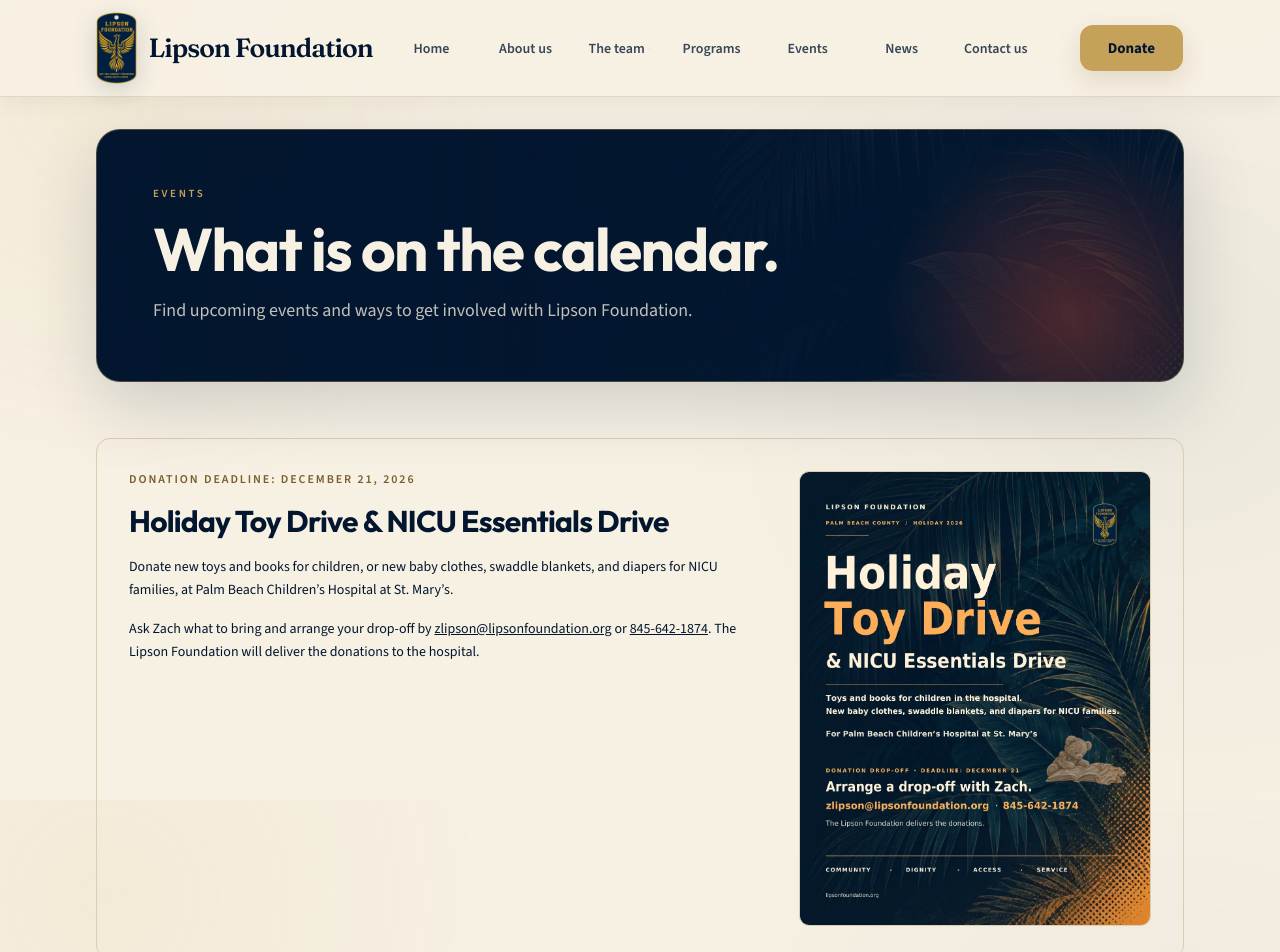
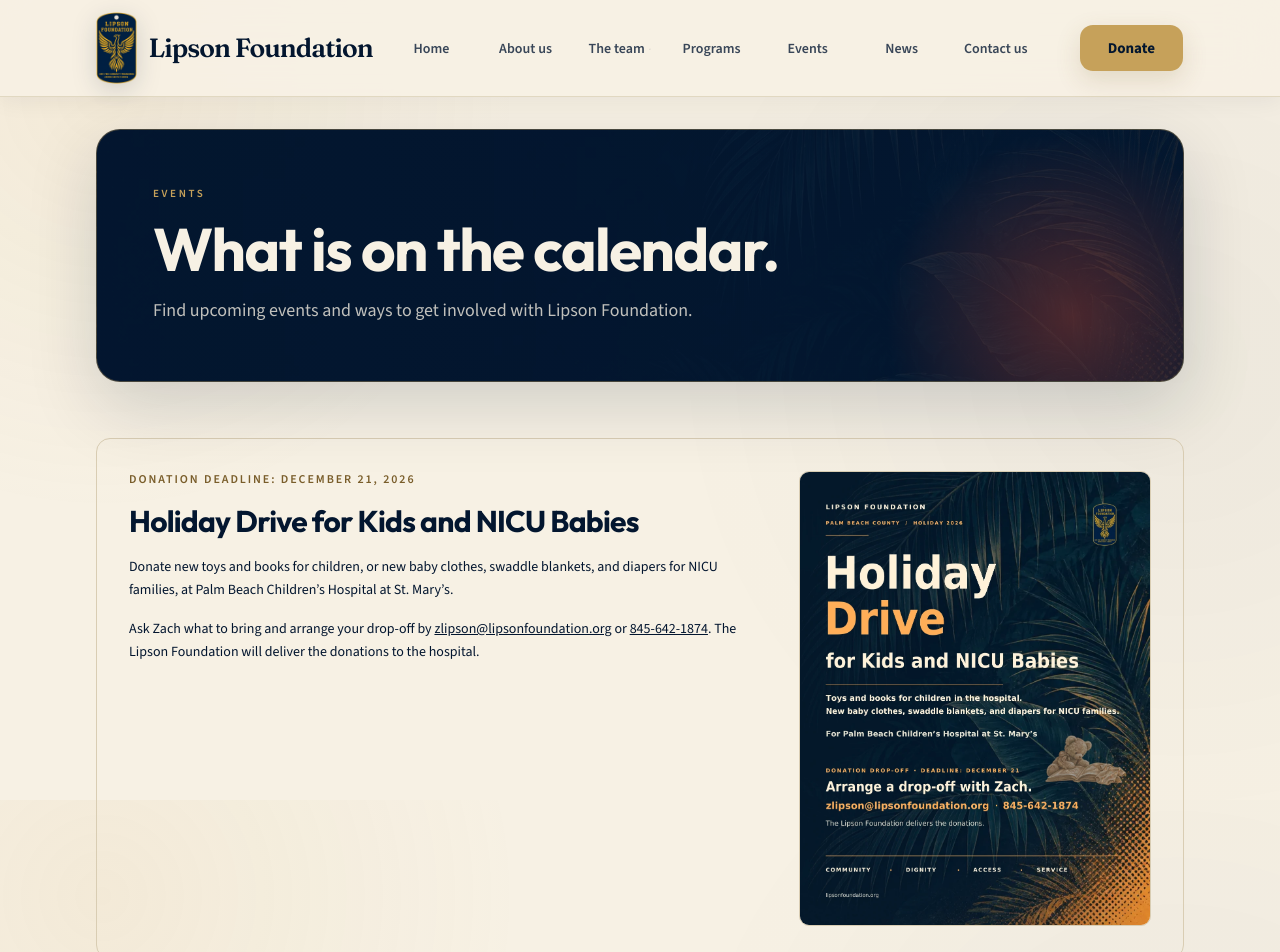
Before and after one commit to zlipson1999/lipson-foundation, a Next.js app: page /events in a window 1280 px wide. Shown: the top 952 px of the page. Built offline with nearby package versions, Linux system fonts and the light colour scheme.

Commit message:
Use final Holiday Drive for Kids and NICU Babies title

```diff
--- a/app/events/page.tsx
+++ b/app/events/page.tsx
@@ -13,7 +13,7 @@ import { events } from "@/lib/site"
 export const metadata: Metadata = pageMetadata({
   title: "Events",
   description:
-    "Public events from Lipson Foundation, including the 2026 Holiday Toy Drive and NICU Essentials Drive.",
+    "Public events from Lipson Foundation, including the 2026 Holiday Drive for Kids and NICU Babies.",
   route: "/events",
 })
 
@@ -33,7 +33,7 @@ export default function EventsPage() {
             Donation deadline: <time dateTime="2026-12-21">December 21, 2026</time>
           </p>
           <h2 id="holiday-drive-title" className="text-3xl font-semibold leading-tight">
-            Holiday Toy Drive &amp; NICU Essentials Drive
+            Holiday Drive for Kids and NICU Babies
           </h2>
           <p className="text-sm leading-relaxed">
             Donate new toys and books for children, or new baby clothes, swaddle
@@ -49,13 +49,13 @@ export default function EventsPage() {
           </p>
         </div>
         <a
-          href="/events/lipson-holiday-drive-flyer.webp?v=essentials"
-          aria-label="View the full-size Holiday Toy Drive and NICU Essentials Drive flyer"
+          href="/events/lipson-holiday-drive-flyer.webp?v=kids-nicu"
+          aria-label="View the full-size Holiday Drive for Kids and NICU Babies flyer"
           className="block overflow-hidden rounded-lg border"
         >
           <Image
-            src="/events/lipson-holiday-drive-flyer.webp?v=essentials"
-            alt="Lipson Foundation Holiday Toy Drive and NICU Essentials Drive flyer"
+            src="/events/lipson-holiday-drive-flyer.webp?v=kids-nicu"
+            alt="Lipson Foundation Holiday Drive for Kids and NICU Babies flyer"
             width={1071}
             height={1386}
             sizes="(min-width: 768px) 352px, (min-width: 640px) 520px, 90vw"
```
Also changed, not shown: public/events/lipson-holiday-drive-flyer.webp.
